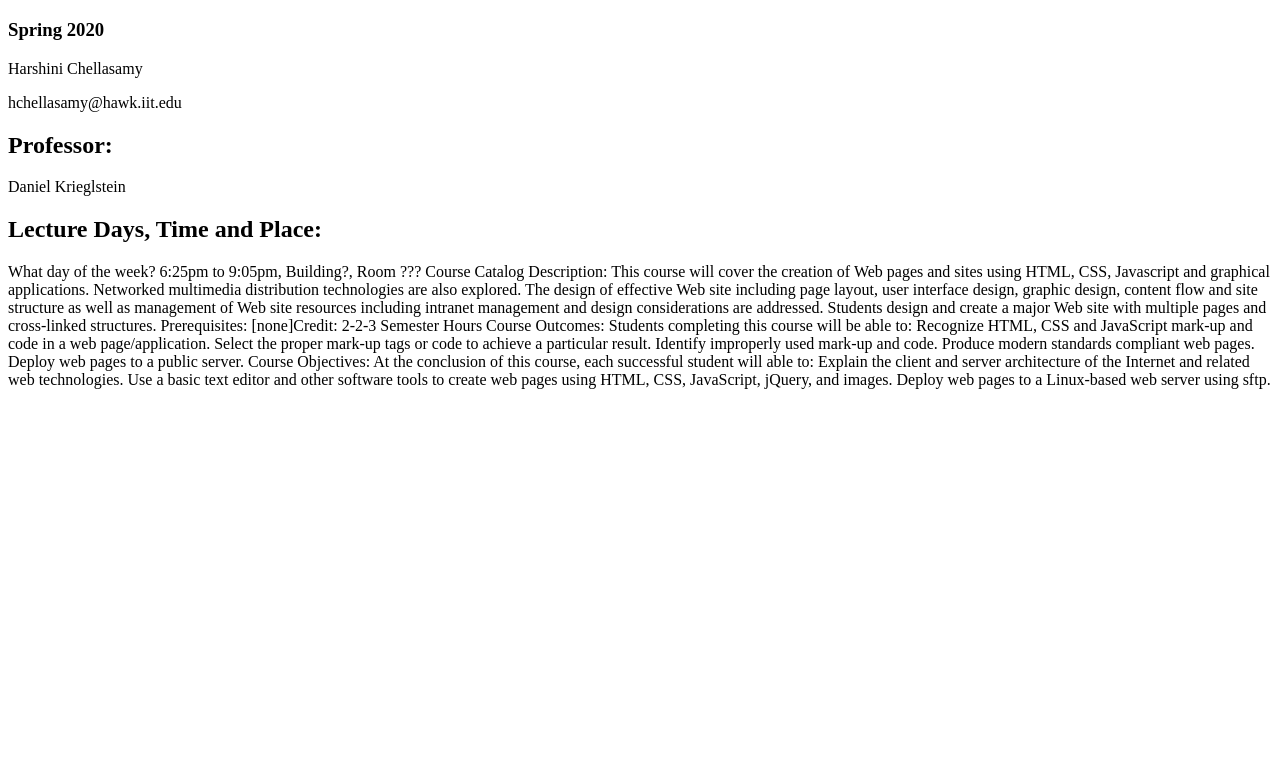
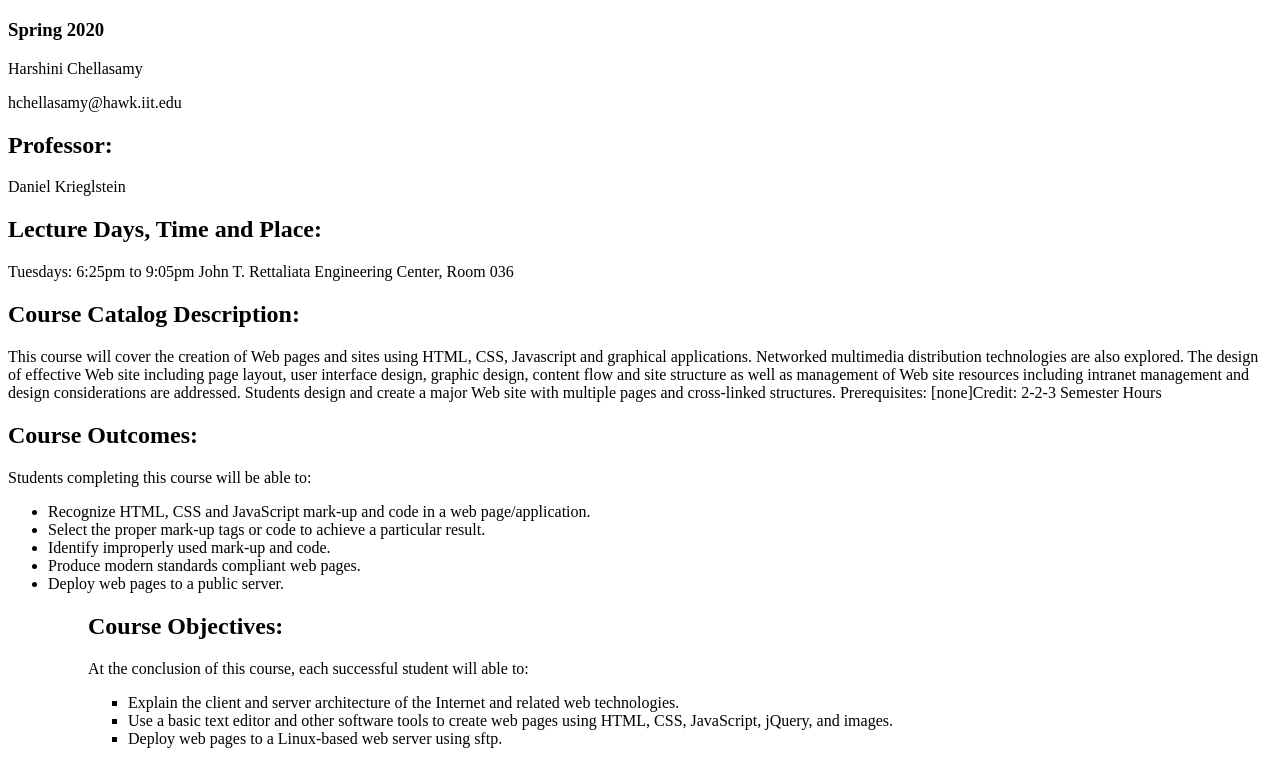
Before and after one commit to harshinichella/lab-2, a plain HTML site: page index.html in a window 1280 px wide. Shown: the part 61-825 px from the top of the page. Before the commit the page ends 800 px from the top, so only its background shows below. Drawn offline with Linux system fonts and the light colour scheme.

Commit message:
add all content to the page

```diff
--- a/index.html
+++ b/index.html
@@ -12,20 +12,25 @@
     <h2>Professor:</h2>
     <p>Daniel Krieglstein</p>
     <h2>Lecture Days, Time and Place:</h2>
-What day of the week? 6:25pm to 9:05pm, Building?, Room ???
-Course Catalog Description:
-This course will cover the creation of Web pages and sites using HTML, CSS, Javascript and graphical applications. Networked multimedia distribution technologies are also explored. The design of effective Web site including page layout, user interface design, graphic design, content flow and site structure as well as management of Web site resources including intranet management and design considerations are addressed. Students design and create a major Web site with multiple pages and cross-linked structures. Prerequisites: [none]Credit: 2-2-3 Semester Hours
-Course Outcomes:
-Students completing this course will be able to:
-Recognize HTML, CSS and JavaScript mark-up and code in a web page/application.
-Select the proper mark-up tags or code to achieve a particular result.
-Identify improperly used mark-up and code.
-Produce modern standards compliant web pages.
-Deploy web pages to a public server.
-Course Objectives:
-At the conclusion of this course, each successful student will able to:
-Explain the client and server architecture of the Internet and related web technologies.
-Use a basic text editor and other software tools to create web pages using HTML, CSS, JavaScript, jQuery, and images.
-Deploy web pages to a Linux-based web server using sftp.</li>
+    <p>Tuesdays: 6:25pm to 9:05pm
+    John T. Rettaliata Engineering Center, Room 036</p>
+    <h2>Course Catalog Description:</h2>
+    <p>This course will cover the creation of Web pages and sites using HTML, CSS, Javascript and graphical applications. Networked multimedia distribution technologies are also explored. The design of effective Web site including page layout, user interface design, graphic design, content flow and site structure as well as management of Web site resources including intranet management and design considerations are addressed. Students design and create a major Web site with multiple pages and cross-linked structures. Prerequisites: [none]Credit: 2-2-3 Semester Hours</p>
+    <h2>Course Outcomes:</h2>
+    <p>Students completing this course will be able to:</p>
+    <ul>
+        <li>Recognize HTML, CSS and JavaScript mark-up and code in a web page/application.</li>
+        <li>Select the proper mark-up tags or code to achieve a particular result.</li>
+        <li>Identify improperly used mark-up and code.</li>
+        <li>Produce modern standards compliant web pages.</li>
+     <li>Deploy web pages to a public server.</li>
+    <ul>
+    <h2>Course Objectives:</h2>
+    <p>At the conclusion of this course, each successful student will able to:</p>
+    <ul>
+        <li>Explain the client and server architecture of the Internet and related web technologies.</li>
+        <li>Use a basic text editor and other software tools to create web pages using HTML, CSS, JavaScript, jQuery, and images.</li>
+        <li>Deploy web pages to a Linux-based web server using sftp.</li>
+    <ul>
 </body>
 </html>
```
Lines whose indentation alone changed are shown as unchanged.
